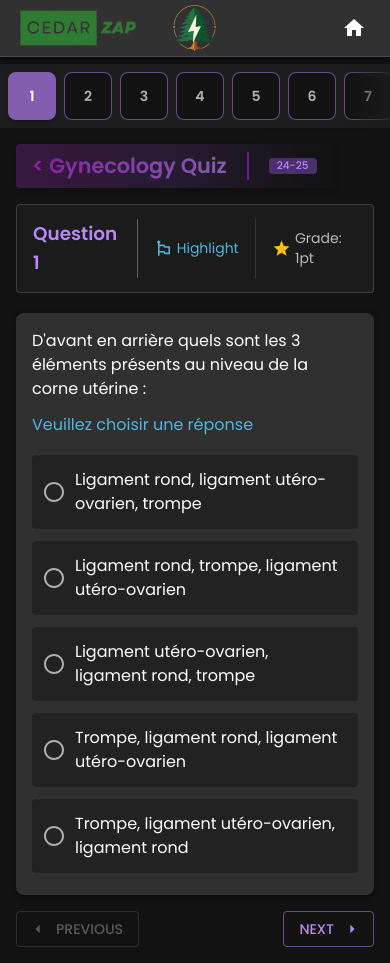
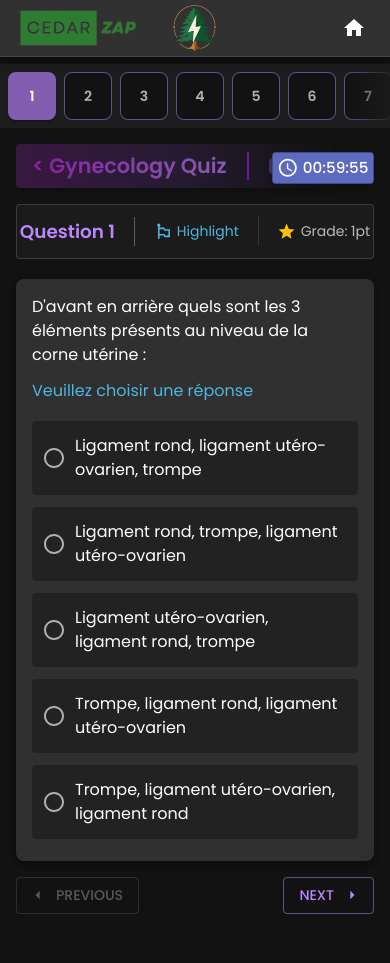
Before and after one commit to jmsazz00/cedar-zap, a React (Vite) app: page / in a window 390 px wide. After the commit the page ends 930 px from the top, so only its background shows below. Built offline with nearby package versions, Linux system fonts and the light colour scheme.

Commit message:
Optimzing timer layout on mobiles

```diff
--- a/src/components/QuestionHeader.tsx
+++ b/src/components/QuestionHeader.tsx
@@ -45,8 +45,8 @@ const QuestionHeader: React.FC<QuestionHeaderProps> = ({ point }) => {
     <Box
       sx={{
         bgcolor: "#1b1b1b",
-        px: 2,
-        py: isMobile ? 1.75 : 3,
+        px: isMobile ? 0 : 2,
+        py: isMobile ? 1.5 : 3,
         display: "flex",
         justifyContent: "space-between",
         flexDirection: isMobile ? "row" : "column",
--- a/src/components/QuizHeader.tsx
+++ b/src/components/QuizHeader.tsx
@@ -30,7 +30,7 @@ const QuizHeader = ({ name, year }: Props) => {
           WebkitBackgroundClip: "text",
           WebkitTextFillColor: "transparent",
           fontWeight: "bold",
-          fontSize: { xs: "1.3rem", sm: "1.4rem", md: "1.5rem" },
+          fontSize: { xs: "1.3rem", sm: "1.4rem", md: "1.5rem", lg: "1.6rem" },
           borderRight: "2px solid #6a1b9a",
           pr: 2.5,
         }}
--- a/src/components/QuizTimer.tsx
+++ b/src/components/QuizTimer.tsx
@@ -1,5 +1,6 @@
-import { Box, Typography } from "@mui/material";
-import { useEffect, useState } from "react";
+import AccessTimeIcon from "@mui/icons-material/AccessTime";
+import { Box, Typography, useMediaQuery, useTheme } from "@mui/material";
+import { useEffect, useState, useRef } from "react";
 import { useQuizStore } from "../store/QuizStore";
 
 interface QuizTimerProps {
@@ -10,11 +11,18 @@ interface QuizTimerProps {
 const QuizTimer = ({ duration, onTimeUp }: QuizTimerProps) => {
   const mainColor = "#5C6BC0";
   const [timeLeft, setTimeLeft] = useState(duration);
-  const [bgColor, setBgColor] = useState(mainColor);
+  const [showText, setShowText] = useState(true);
+  const [scrolled, setScrolled] = useState(false);
 
   const showAnswers = useQuizStore((st) => st.showAnswers);
   const finishTest = useQuizStore((st) => st.finishTest);
 
+  const theme = useTheme();
+  const isMobile = useMediaQuery(theme.breakpoints.down("md"));
+
+  const initialRender = useRef(true);
+
+  // Timer logic
   useEffect(() => {
     const interval = setInterval(() => {
       if (finishTest) clearInterval(interval);
@@ -31,11 +39,25 @@ const QuizTimer = ({ duration, onTimeUp }: QuizTimerProps) => {
     return () => clearInterval(interval);
   }, [onTimeUp, finishTest]);
 
+  // Scroll logic for mobile
+  const handleScroll = () => {
+    if (initialRender.current) {
+      initialRender.current = false; // Skip the first scroll check
+      return;
+    }
+
+    if (window.scrollY > 0 && !scrolled) {
+      setShowText(false);
+      setScrolled(true);
+    }
+  };
+
   useEffect(() => {
-    // Change background color in the last 30 seconds
-    if (timeLeft <= 30) setBgColor("error.dark");
-    else setBgColor(mainColor);
-  }, [timeLeft]);
+    if (!isMobile) return;
+
+    window.addEventListener("scroll", handleScroll);
+    return () => window.removeEventListener("scroll", handleScroll);
+  }, [scrolled, isMobile]);
 
   const formatTime = (seconds: number) => {
     const hrs = Math.floor(seconds / 3600);
@@ -51,17 +73,44 @@ const QuizTimer = ({ duration, onTimeUp }: QuizTimerProps) => {
       <Box
         sx={{
           position: "fixed",
-          top: "87px",
-          right: "20px",
-          backgroundColor: bgColor,
+          top: { xs: "152px", md: "87px" },
+          right: { xs: "16px", sm: "23px" },
+          backgroundColor: timeLeft <= 30 ? "error.dark" : mainColor,
           color: "#fff",
-          padding: "4px 12px",
+          p: { xs: "3px 4.5px", lg: "4px 8px" },
           borderRadius: 1,
-          boxShadow: "0 2px 8px rgba(0,0,0,0.2)",
-          transition: "background-color 0.3s ease",
+          boxShadow: "0 2px 8px rgba(0, 0, 0, 0.2)",
+          border: "1px solid rgba(0, 0, 0, 0.3)",
+          display: "flex",
+          alignItems: "center",
+          cursor: "pointer",
+          transition: "all 0.3s ease",
+          zIndex: 999,
+          animation: !showText
+            ? "vibrateWithPause 5s ease-in-out infinite"
+            : "none",
         }}
+        onClick={() => setShowText((prev) => !prev)}
       >
-        <Typography variant="h6">{formatTime(timeLeft)}</Typography>
+        <AccessTimeIcon
+          sx={{
+            marginRight: showText ? (isMobile ? "4px" : "6px") : "0",
+            transition: "margin-right 0.3s ease",
+            fontSize: { xs: "1.35rem", md: "1.5rem", lg: "1.6rem" },
+          }}
+        />
+        <Typography
+          variant="h6"
+          sx={{
+            fontSize: { xs: ".95rem", md: "1.1rem", lg: "1.25rem" },
+            overflow: "hidden",
+            whiteSpace: "nowrap",
+            transition: "max-width 0.3s ease",
+            maxWidth: showText ? "100px" : "0px",
+          }}
+        >
+          {formatTime(timeLeft)}
+        </Typography>
       </Box>
     )
   );
```
